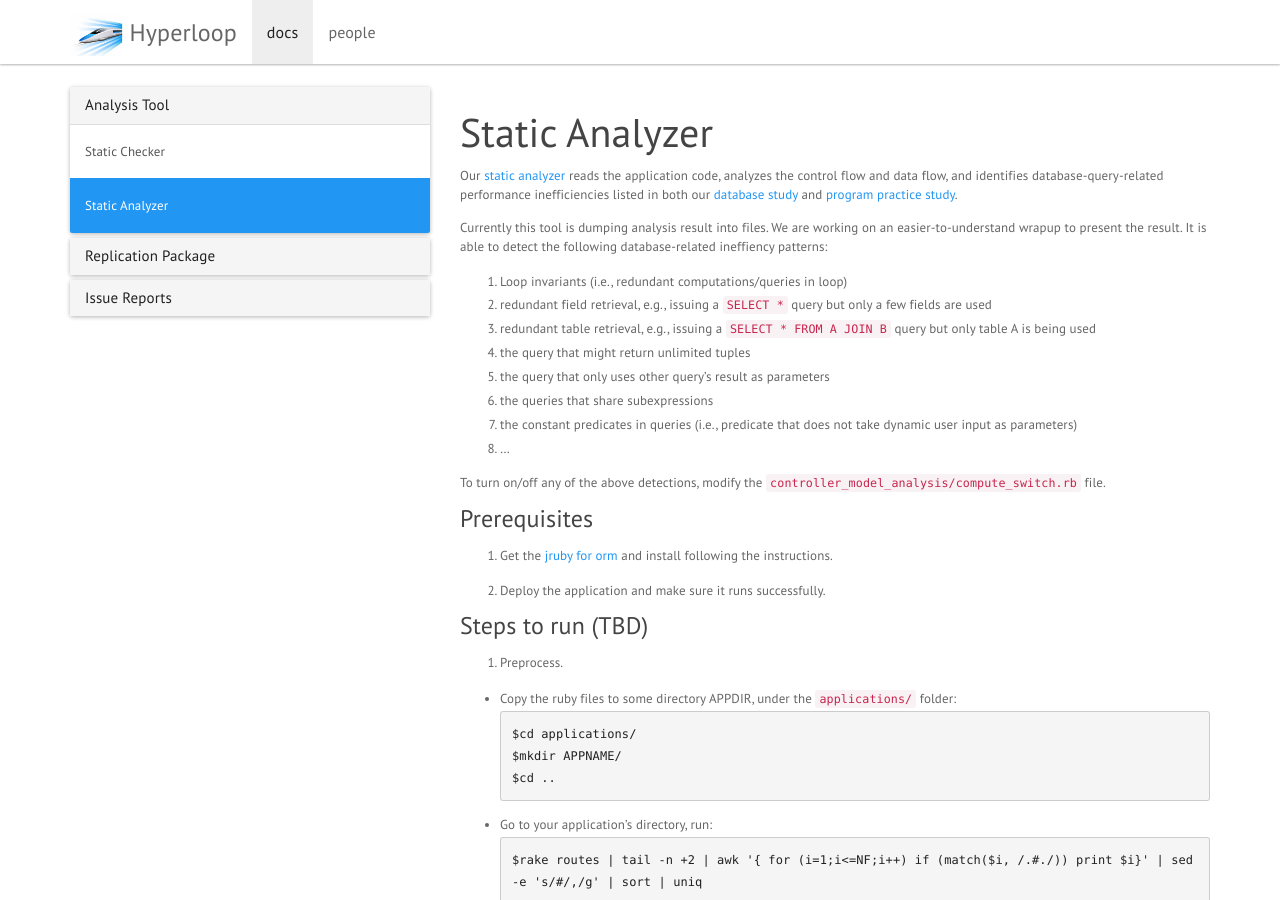
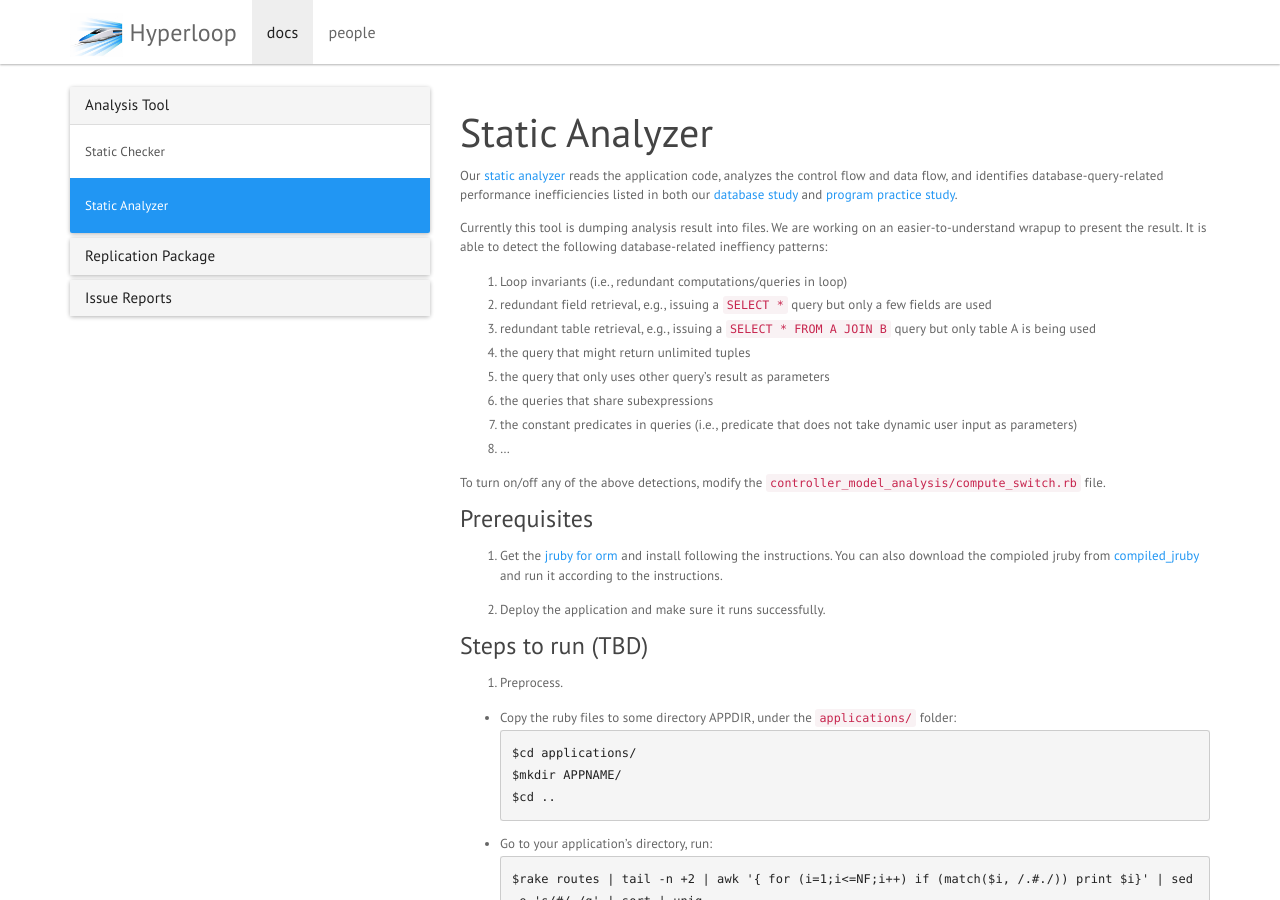
Before and after one commit to hyperloop-rails/hyperloop-rails.github.io, a Jekyll site: the page built from _docs/static-analyzer.md, in a window 1280 px wide and 900 px high. Built offline with Jekyll 4.4.1, drawn with Linux system fonts in a browser that asks for light colours; nearby versions of some CDN libraries; comment, search, counter and statistics services are not loaded.

Commit message:
Update static-analyzer.md

```diff
--- a/_docs/static-analyzer.md
+++ b/_docs/static-analyzer.md
@@ -26,7 +26,7 @@ To turn on/off any of the above detections, modify the `controller_model_analysi
 
 #### Prerequisites
 
-1. Get the [jruby for orm](https://github.com/congy/jruby_for_orm) and install following the instructions.
+1. Get the [jruby for orm](https://github.com/congy/jruby_for_orm) and install following the instructions. You can also download the compioled jruby from [compiled_jruby](https://github.com/hyperloop-rails/compiled-jruby) and run it according to the instructions.
 
 2. Deploy the application and make sure it runs successfully.
 
```
